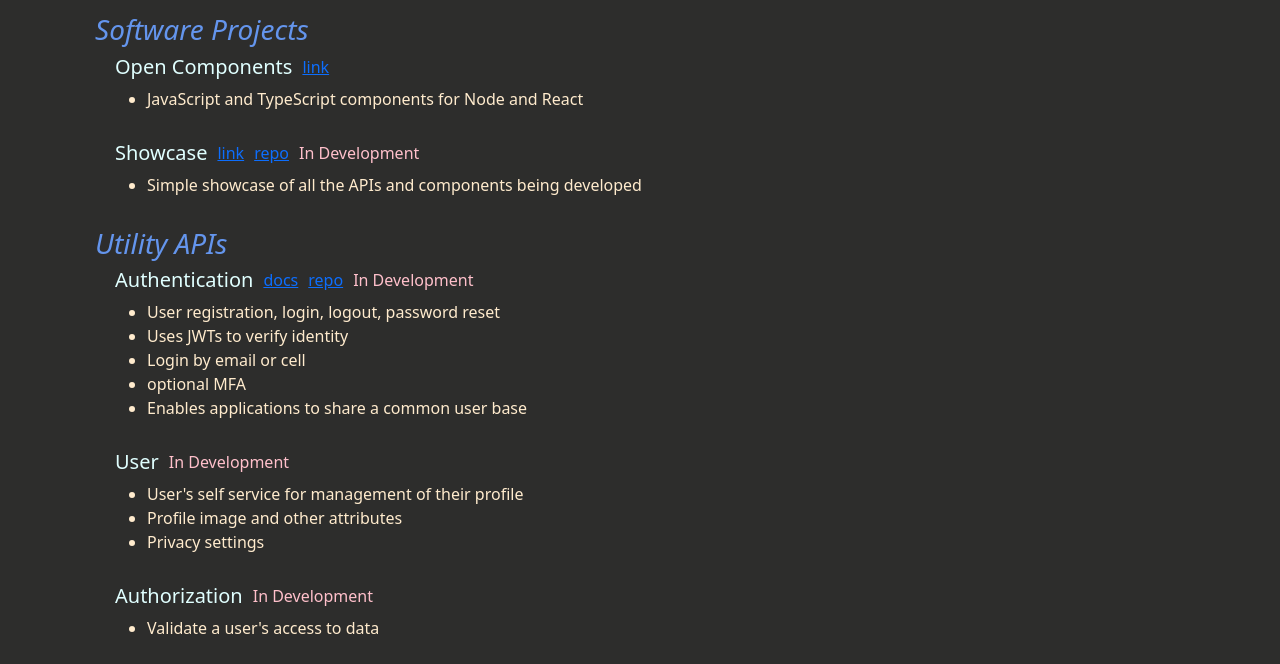
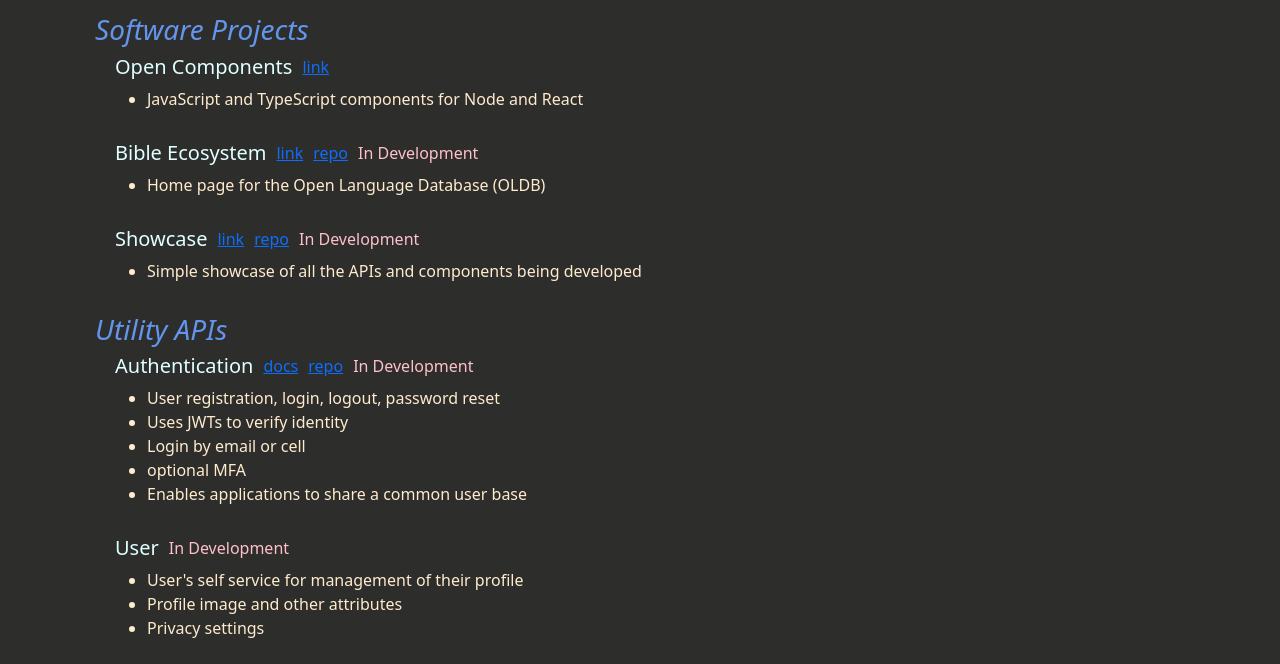
Before and after one commit to etenlab/dev.lab.eten.bible, a plain HTML site: page index.html in a window 1280 px wide. Shown: the part 136-800 px from the top of the page. Drawn offline with nearby package versions, Linux system fonts and the light colour scheme.

Commit message:
added ecosystem.bible project

```diff
--- a/index.html
+++ b/index.html
@@ -111,6 +111,18 @@
           </div>
           <ul>
             <li>JavaScript and TypeScript components for Node and React</li>
+          </ul>
+        </div>
+
+        <div class="section">
+          <div class="single-line-header">
+            <h5 class="content-header">Bible Ecosystem</h5>
+            <a href="https://dev.ecosystem.bible/home">link</a>
+            <a href="https://github.com/etenlab/ecosystem.bible">repo</a>
+            <span class="tag-In-development">In Development</span>
+          </div>
+          <ul>
+            <li>Home page for the Open Language Database (OLDB)</li>
           </ul>
         </div>
 
```
